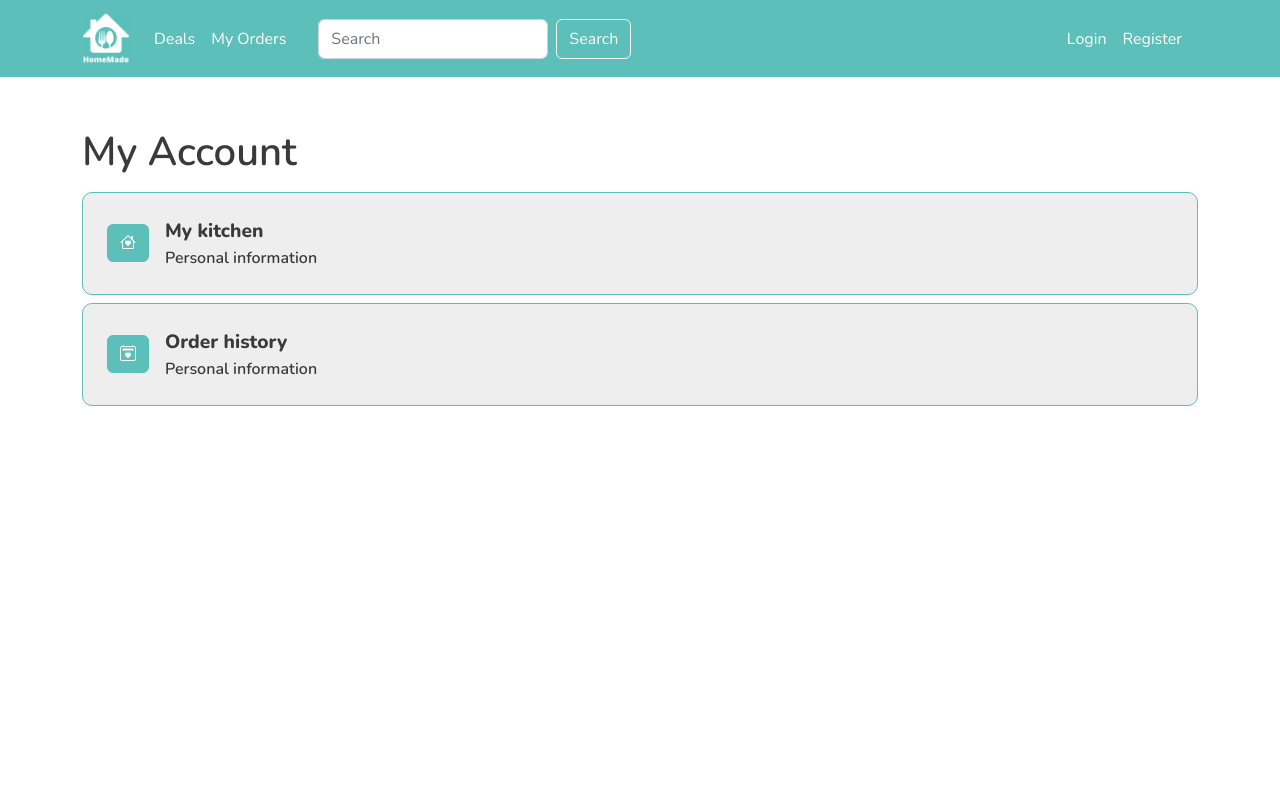
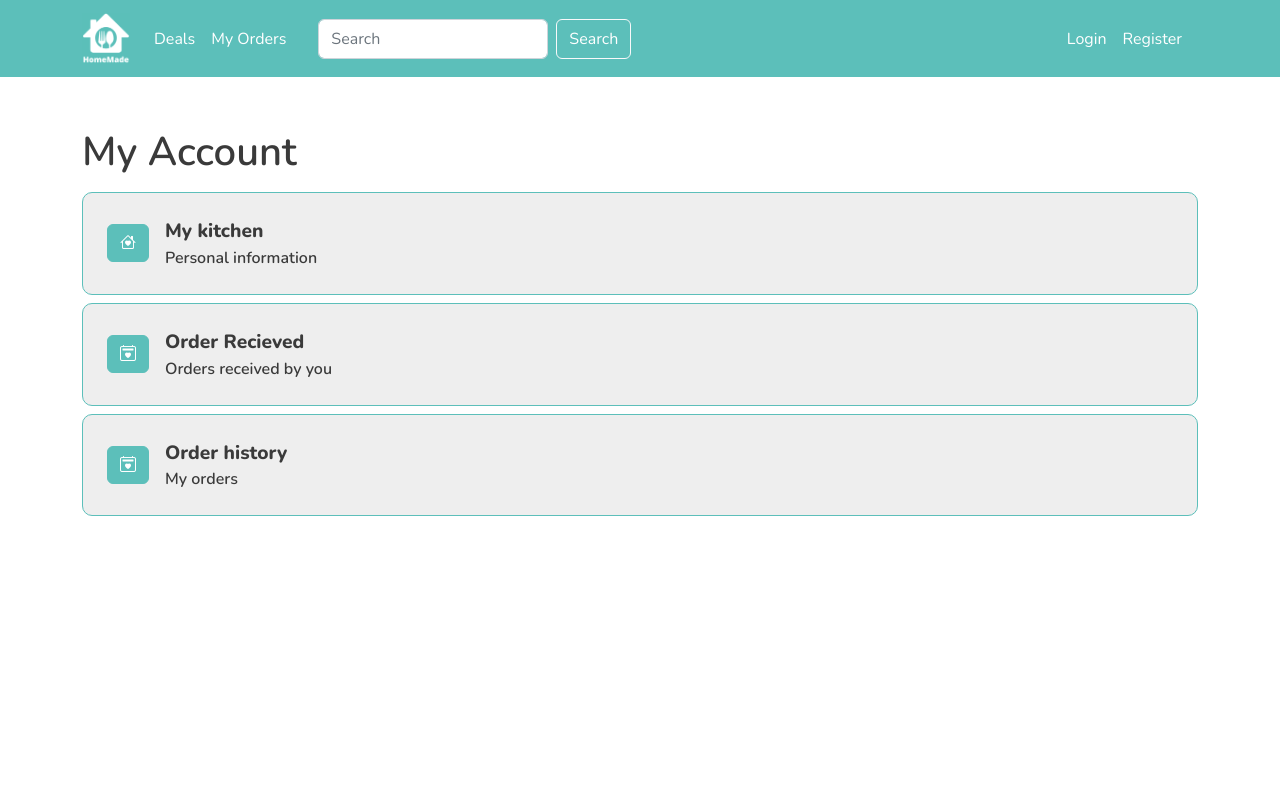
Before and after one commit to Sujanabhandari/homefood_frontend, a React (Create React App) app: page /my_account in a window 1280 px wide. Shown: the top 800 px of the page. Built offline with nearby package versions, Linux system fonts and the light colour scheme; no server answers.

Commit message:
Solve some desing issues

```diff
--- a/src/App.js
+++ b/src/App.js
@@ -62,7 +62,8 @@ function App() {
           <Route path="/order_history" element={<OrderHistory />} />
           <Route path="/orders_received" element={<OrdersReceived />} />
 
-          <Route path="/my_account" element={<MyAccount />} />
+          <Route path="/my_account" element={<MyAccount isAuthenticated={isAuthenticated}
+        setToken={setToken}/>} />
 
           <Route path="/login" element={<Login isAuthenticated={isAuthenticated} setIsAuthenticated={setIsAuthenticated} setToken={setToken} />} />
 
--- a/src/Componets/MyAccount.js
+++ b/src/Componets/MyAccount.js
@@ -10,7 +10,7 @@ class MyAccount extends Component {
         <h1 className="mb-3">My Account</h1>
         <div className="row">
           <div className="col">
-            <Link className="dashboardLinks" to=''>
+            <Link className="dashboardLinks" to='/create_offer'>
             <div className="d-flex flex-column flex-md-row flex-row align-items-center dashboardOptions p-3">
               <div className="p-2"><button class="btn btn-primary text-white"><i class="bi bi-house-heart"></i></button></div>
               <div className="p-2">
@@ -24,12 +24,25 @@ class MyAccount extends Component {
 
         <div className="row mt-2">
         <div className="col">
-          <Link className="dashboardLinks" to=''>
+          <Link className="dashboardLinks" to='/orders_received'>
+          <div className="d-flex flex-column flex-md-row flex-row align-items-center dashboardOptions p-3">
+            <div className="p-2"><button class="btn btn-primary text-white"><i class="bi bi-calendar2-heart"></i></button></div>
+            <div className="p-2">
+              <span className="tagline"> Order Recieved</span><br/>
+              <span className="subline"> Orders received by you</span>
+            </div>
+          </div>
+          </Link>
+        </div>
+        </div>
+        <div className="row mt-2">
+        <div className="col">
+          <Link className="dashboardLinks" to='/order_history'>
           <div className="d-flex flex-column flex-md-row flex-row align-items-center dashboardOptions p-3">
             <div className="p-2"><button class="btn btn-primary text-white"><i class="bi bi-calendar2-heart"></i></button></div>
             <div className="p-2">
               <span className="tagline"> Order history</span><br/>
-              <span className="subline"> Personal information</span>
+              <span className="subline"> My orders</span>
             </div>
           </div>
           </Link>
--- a/src/Componets/Navbar.js
+++ b/src/Componets/Navbar.js
@@ -56,7 +56,7 @@ const Navbar = ({ logout }) => {
                                 <>
                                      <Link className='nav-link text-white' to="/create_offer">Create Offer</Link>
                                     <Link className='text-white'><i className="bi bi-cart icon-circle" /></Link>
-                                    <Link className='text-white'>
+                                    <Link className='text-white' to='/my_account'>
                                         <img className="icon-circle-img" src={user?.profilePic} width="55px" alt="Person" />
                                     </Link>
                                     <Link className='text-white' >
--- a/src/Componets/OrderHistory.js
+++ b/src/Componets/OrderHistory.js
@@ -4,7 +4,7 @@ import { Link } from "react-router-dom";
 import ReactStars from "react-rating-stars-component";
 
 const ratingChanged = (newRating) => {
-  console.log(newRating);
+  console.log("Rating", newRating);
 };
 
 class OrderHistory extends Component {
@@ -58,11 +58,16 @@ class OrderHistory extends Component {
               <div className="p-2">Home Made by: Sujana</div>
               <div className="p-2 ratingBar">
                 <span>Rate creator: </span>
-                <Link to='' className="rate_1"><i class="bi bi-star"></i></Link>
-                <Link to='' className="rate_2"><i class="bi bi-star"></i></Link>
-                <Link to='' className="rate_3"><i class="bi bi-star"></i></Link>
-                <Link to='' className="rate_4"><i class="bi bi-star"></i></Link>
-                <Link to='' className="rate_5"><i class="bi bi-star"></i></Link>
+                <ReactStars
+                    count={5}
+                    onChange={ratingChanged}
+                    size={24}
+                    isHalf={true}
+                    emptyIcon={<i className="far fa-star"></i>}
+                    halfIcon={<i className="fa fa-star-half-alt"></i>}
+                    fullIcon={<i className="fa fa-star"></i>}
+                    activeColor="#ffd700"
+                  />
               </div>
             </div>
           </div>
--- a/src/Componets/Post.js
+++ b/src/Componets/Post.js
@@ -42,7 +42,9 @@ const Post = ({ posts }) => {
                         <div className="price">{post.price} </div>
                       </div>
                       <div className="col-lg-6 col-md-8 text-end">
-                        {post.quantity ? <button type="button" className="btn btn-sm btn-outline-secondary reserve"><i className="bi bi-bag"></i>{post.quantity} meals left</button> : <div>Sold Out</div>}
+                        {post.quantity ? <button type="button" className="btn btn-sm btn-outline-secondary reserve">
+                          <i className="bi bi-bag"></i>{post.quantity} meals left</button> :
+                          <button type="button" className="btn btn-sm btn-outline-secondary reserve">Sold Out</button>}
 
                         <div className="foodAddress"><i className="bi bi-geo-alt-fill"></i> {post.address}</div>
                         <div className="foodCreator">Home Made by: {post.creatorId?.userName}</div>
--- a/src/Componets/SinglePost.js
+++ b/src/Componets/SinglePost.js
@@ -34,7 +34,8 @@ const SinglePost = ({ posts }) => {
                             <div className="price">{post.price} </div>
                           </div>
                           <div className="col-lg-6 col-md-8 text-end">
-                          {post.quantity ? <div className="foodQuantity">{post.quantity} meals left</div> :<div>Sold Out</div>}
+                          {post.quantity ? <div className="foodQuantity">{post.quantity} meals left</div> :
+                          <button type="button" className="btn btn-sm btn-outline-secondary reserve">Sold Out</button>}
                             <div className="foodAddress"><i className="bi bi-geo-alt-fill"></i> {post.address}</div>
                             <div className="foodCreator">Made by: {post.creatorId?.userName}</div>
                           </div>
```
